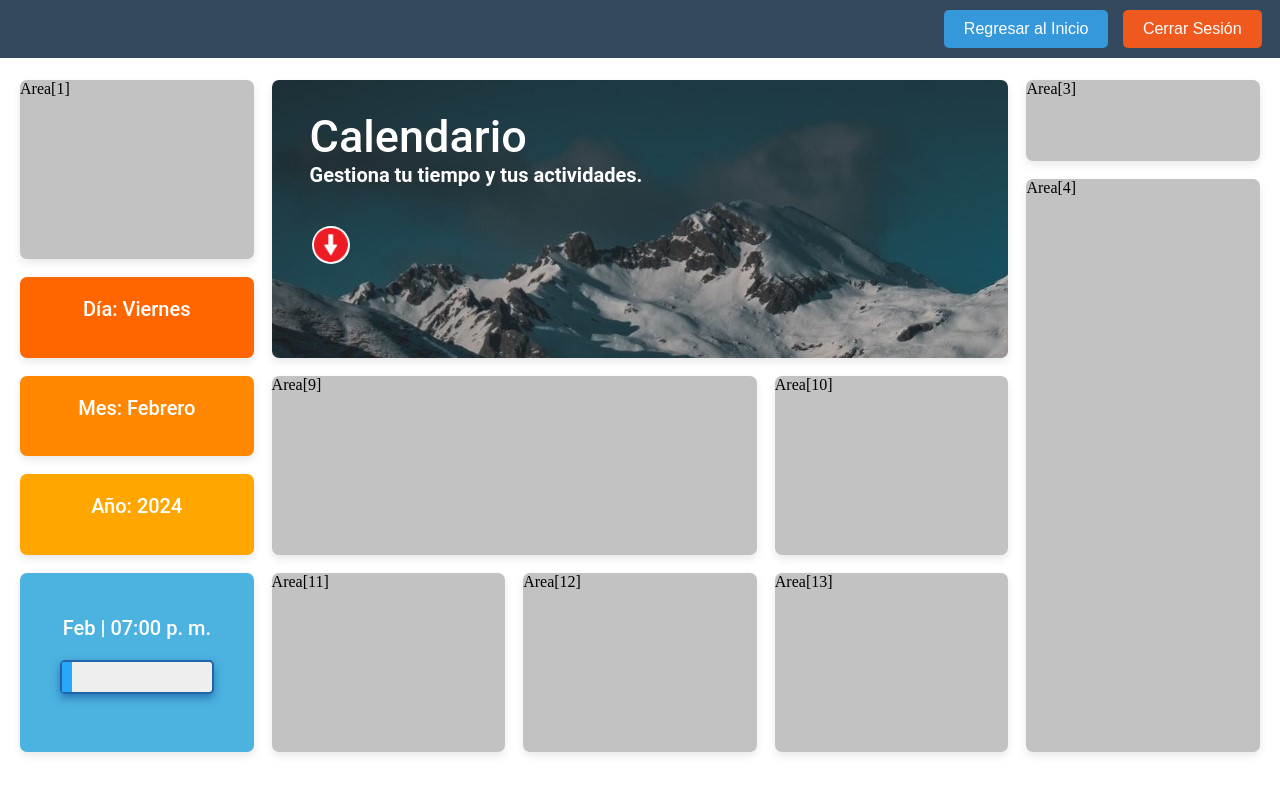
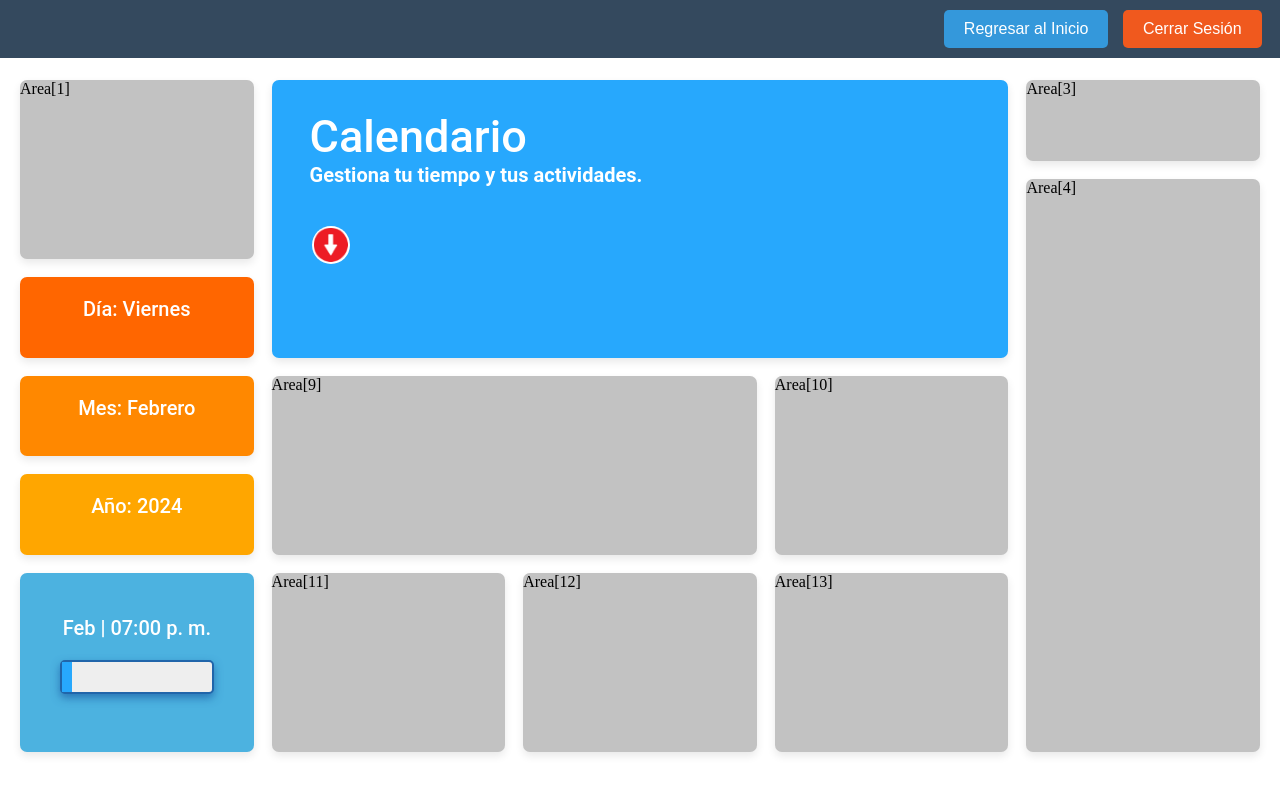
Before and after one commit to PatrickStevenBasto/Prueba, a plain HTML site: page index.html in a window 1280 px wide. Drawn offline with Linux system fonts and the light colour scheme.

Commit message:
Update style.css

```diff
--- a/style.css
+++ b/style.css
@@ -74,7 +74,7 @@ header {
     border-radius: 7px;
     box-shadow: 0 4px 8px rgba(0, 0, 0, 0.089);
     cursor: pointer;
-    background-image: url('./altas-montanas-cubiertas-nieve-noche.jpg');
+    background-color: #27a8fd;
 }
 
 .area3 {
```
